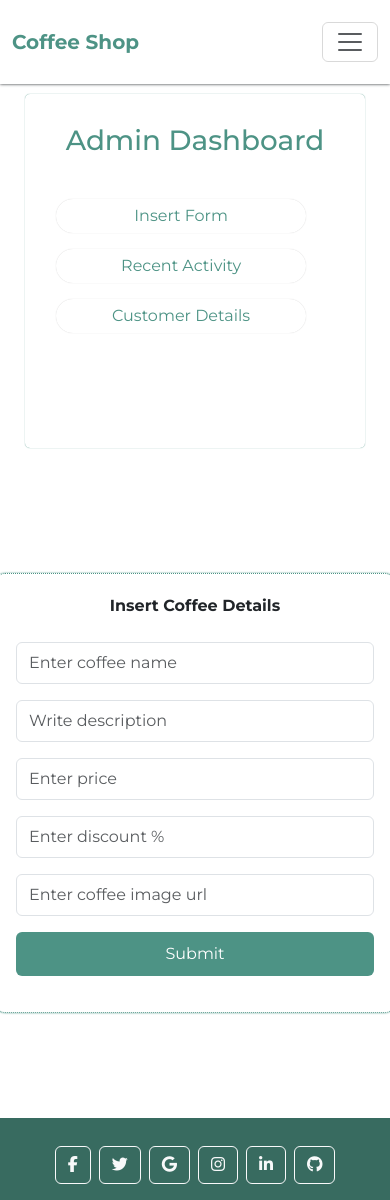
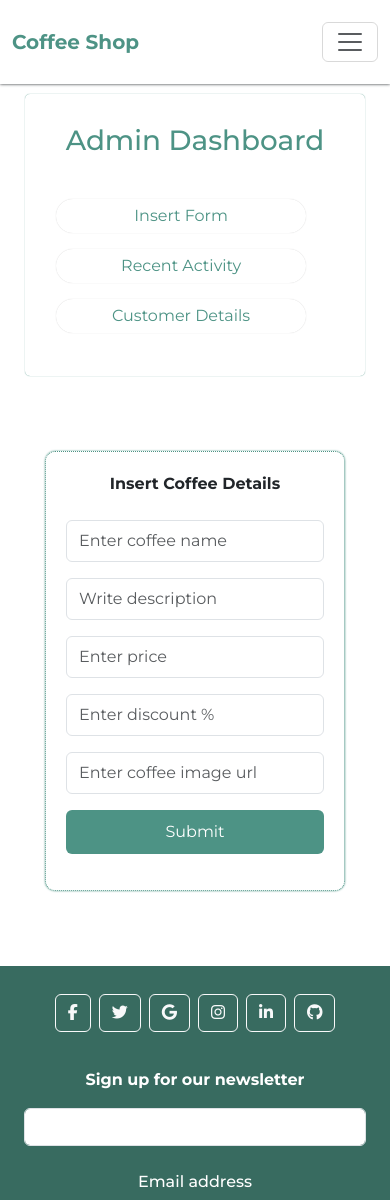
Before and after one commit to suraj-raj01/CoffeShop, a React (Vite) app in the folder Frontend/: page /admindashboard/insert in a window 390 px wide. Shown: the top 1200 px of the page. Built offline with nearby package versions, Linux system fonts and the light colour scheme.

Commit message:
Frontend updated by SURAJ KUMAR

```diff
--- a/Frontend/src/Admin/AdminDashboard.jsx
+++ b/Frontend/src/Admin/AdminDashboard.jsx
@@ -25,10 +25,9 @@ const AdminDashboard = () => {
                 <Nav.Link as={Link} to='#'>
                 <Button>Black Coffee</Button>
                 </Nav.Link> */}
-                <br /><br /><br />
             </Nav>
         </div>
-        <div id="box2" style={{alignItems:'start',padding:'45px 0px'}}>
+        <div id="box2" style={{alignItems:'start',height:'550px', padding:'45px 0px'}}>
             <Outlet/>
         </div>
       </div>
--- a/Frontend/src/Admin/UserActivity.jsx
+++ b/Frontend/src/Admin/UserActivity.jsx
@@ -51,9 +51,10 @@ const UserActivity = () => {
   })
 
   return (
-    <div>
+    <>
         <h1>UserActivity</h1>
-        <Table bordered striped hover responsive>
+        <div id="user-data">
+        <Table bordered striped hover responsive width='100%'>
           <thead>
             <tr>
               <th>S.No</th>
@@ -67,7 +68,8 @@ const UserActivity = () => {
           {res}
           </tbody>
         </Table>
-    </div>
+        </div>
+    </>
   )
 }
 
--- a/Frontend/src/Pages/Insert.jsx
+++ b/Frontend/src/Pages/Insert.jsx
@@ -28,9 +28,7 @@ const Insert = () => {
   return (
     <div>
       {/* <h1>Insert Coffees</h1> */}
-      <Form id='form' style={{
-        width:'400px',margin:'50px auto',padding:'20px',borderRadius:'10px'
-      }}>
+      <Form id='form' >
         <center><b>Insert Coffee Details</b></center>
         <br />
       <Form.Group className="mb-3" controlId="formBasicEmail">
--- a/Frontend/src/Style/style.css
+++ b/Frontend/src/Style/style.css
@@ -241,6 +241,20 @@ button {
     gap: 20px;
 }
 
+#form{
+    width: 400px;
+    margin: 0px auto;
+    padding: 20px;
+    border-radius: 10px;
+}
+
+#user-data{
+    width: 100%;
+}
+#user-data Table{
+    width: 100%;
+}
+
 /* Media Queries for Responsive Design */
 
 /* Mobile View (up to 767px) */
@@ -300,6 +314,13 @@ button {
         padding: 5px;
         box-shadow: 0 0 1px #cbcaca;
         font-weight: normal;
+    }
+    #form{
+        width: 300px;
+        margin: 0px auto;
+    }
+    #user-data Table td,th{
+        font-size: 12px;
     }
 }
 
```
